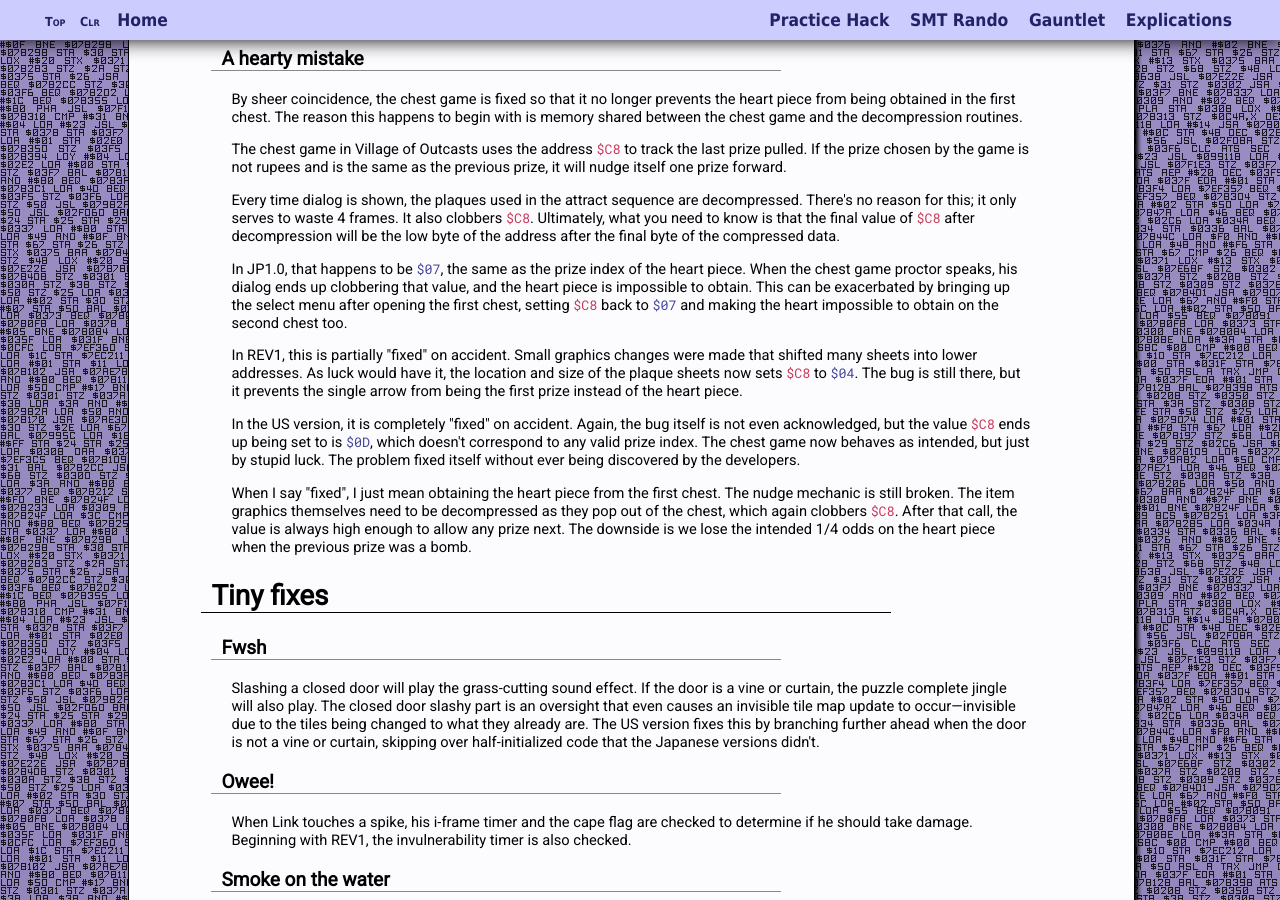
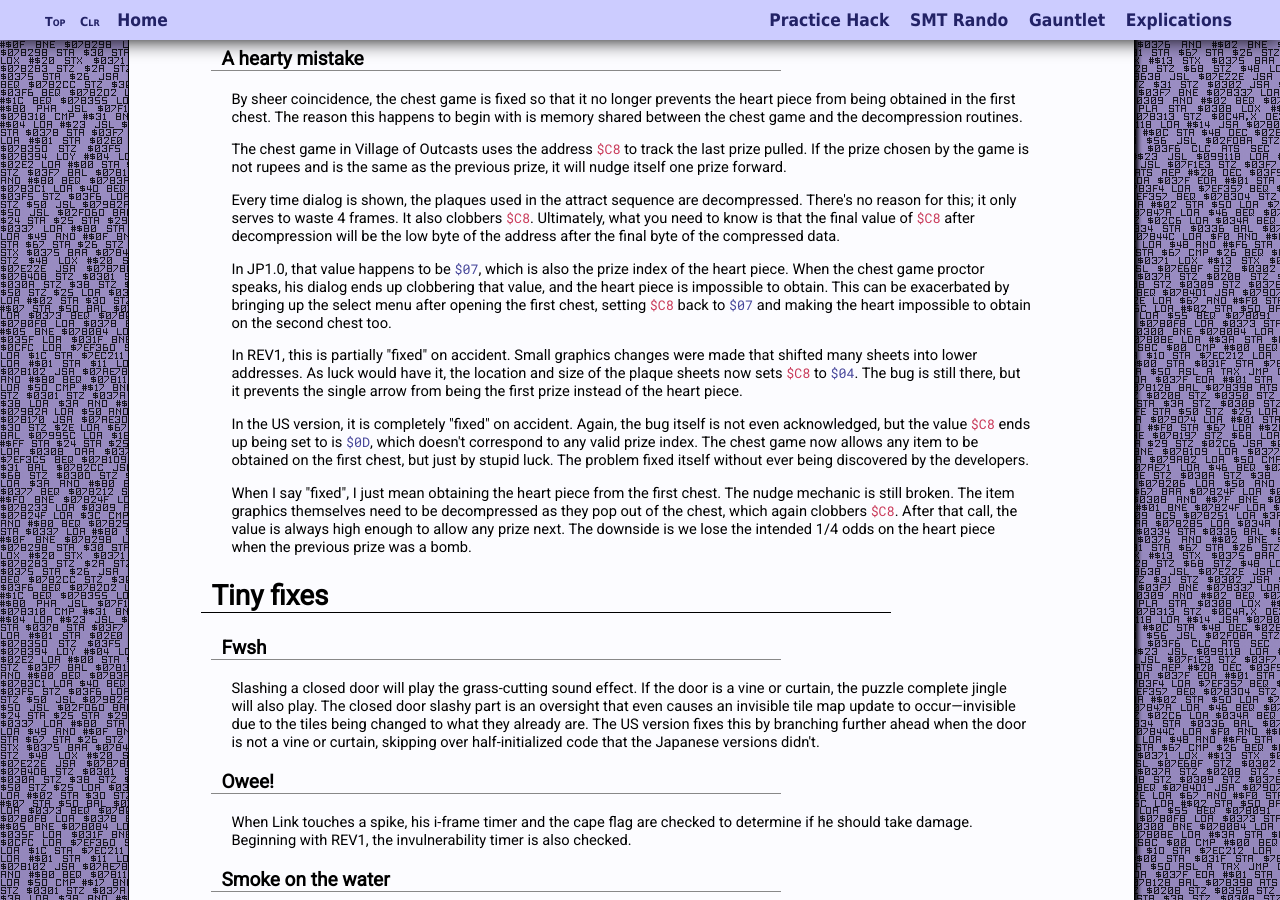
Before and after one commit to spannerisms/spannerisms.github.io, a Jekyll site: the page built from versions.html, in a window 1280 px wide and 900 px high, scrolled down 6230 px. Built offline with Jekyll 4.4.1, drawn with Linux system fonts in a browser that asks for light colours; some of the changed text lies outside the part shown.

Commit message:
Update versions.html

```diff
--- a/versions.html
+++ b/versions.html
@@ -356,9 +356,9 @@ background: mechanicsbg
 	<p>By sheer coincidence, the chest game is fixed so that it no longer prevents the heart piece from being obtained in the first chest. The reason this happens to begin with is memory shared between the chest game and the decompression routines.</p>
 	<p>The chest game in Village of Outcasts uses the address <code class="address">$C8</code> to track the last prize pulled. If the prize chosen by the game is not rupees and is the same as the previous prize, it will nudge itself one prize forward.</p>
 	<p>Every time dialog is shown, the plaques used in the attract sequence are decompressed. There's no reason for this; it only serves to waste 4 frames. It also clobbers <code class="address">$C8</code>. Ultimately, what you need to know is that the final value of <code class="address">$C8</code> after decompression will be the low byte of the address after the final byte of the compressed data.</p>
-	<p>In JP1.0, that happens to be <code class="value">$07</code>, the same as the prize index of the heart piece. When the chest game proctor speaks, his dialog ends up clobbering that value, and the heart piece is impossible to obtain. This can be exacerbated by bringing up the select menu after opening the first chest, setting <code class="address">$C8</code> back to <code class="value">$07</code> and making the heart impossible to obtain on the second chest too.</p>
+	<p>In JP1.0, that value happens to be <code class="value">$07</code>, which is also the prize index of the heart piece. When the chest game proctor speaks, his dialog ends up clobbering that value, and the heart piece is impossible to obtain. This can be exacerbated by bringing up the select menu after opening the first chest, setting <code class="address">$C8</code> back to <code class="value">$07</code> and making the heart impossible to obtain on the second chest too.</p>
 	<p>In REV1, this is partially "fixed" on accident. Small graphics changes were made that shifted many sheets into lower addresses. As luck would have it, the location and size of the plaque sheets now sets <code class="address">$C8</code> to <code class="value">$04</code>. The bug is still there, but it prevents the single arrow from being the first prize instead of the heart piece.</p>
-	<p>In the US version, it is completely "fixed" on accident. Again, the bug itself is not even acknowledged, but the value <code class="address">$C8</code> ends up being set to is <code class="value">$0D</code>, which doesn't correspond to any valid prize index. The chest game now behaves as intended, but just by stupid luck. The problem fixed itself without ever being discovered by the developers.</p>
+	<p>In the US version, it is completely "fixed" on accident. Again, the bug itself is not even acknowledged, but the value <code class="address">$C8</code> ends up being set to is <code class="value">$0D</code>, which doesn't correspond to any valid prize index. The chest game now allows any item to be obtained on the first chest, but just by stupid luck. The problem fixed itself without ever being discovered by the developers.</p>
 	<p>When I say "fixed", I just mean obtaining the heart piece from the first chest. The nudge mechanic is still broken. The item graphics themselves need to be decompressed as they pop out of the chest, which again clobbers <code class="address">$C8</code>. After that call, the value is always high enough to allow any prize next. The downside is we lose the intended 1/4 odds on the heart piece when the previous prize was a bomb.</p>
 
 	<h2>Tiny fixes</h2>
```
Also changed, not shown: other parts of versions.html (+3 -3 lines).
